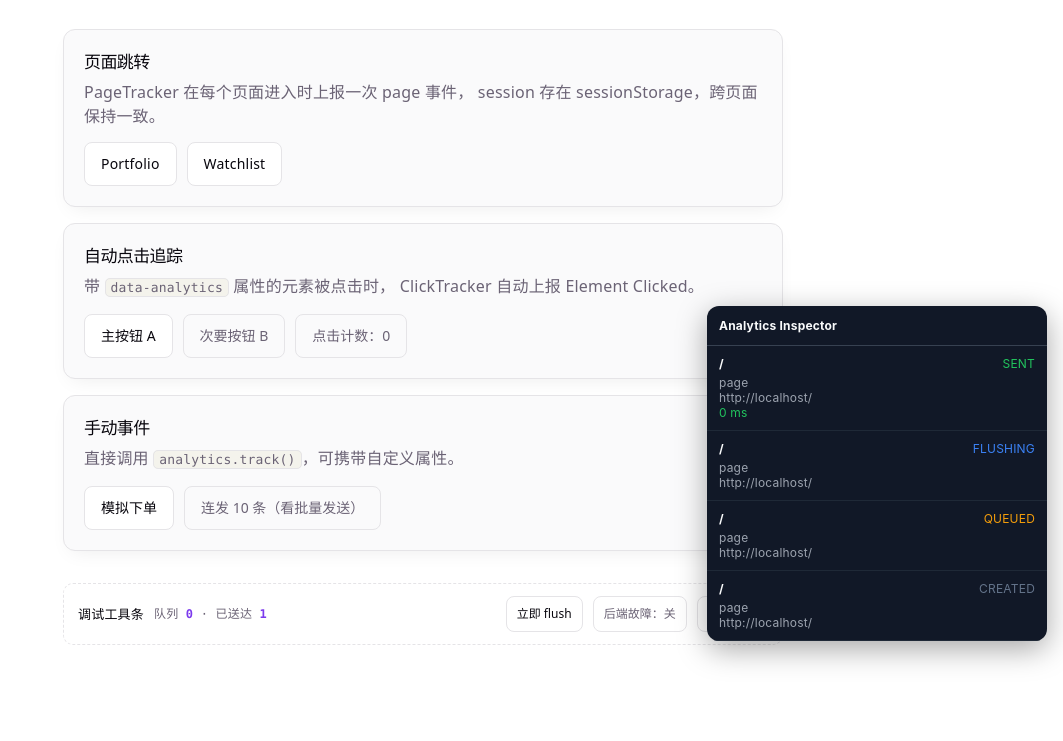
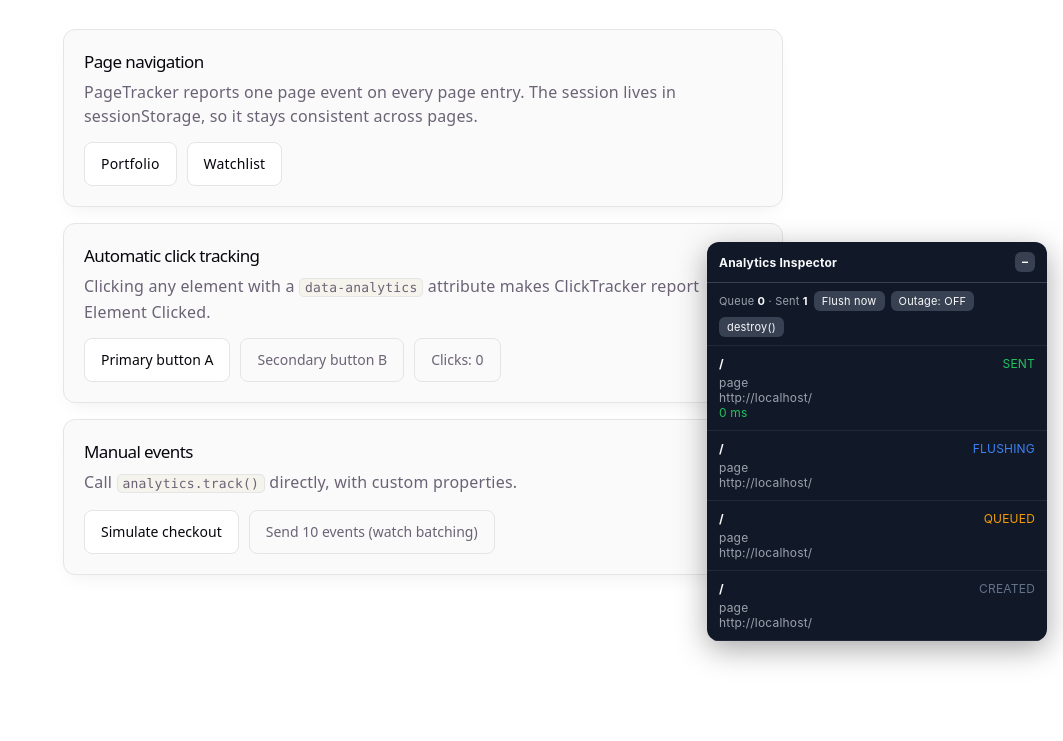
Before and after one commit to yhuang060122/Analytics, a website built with Vite: page demo/index.html in a window 1280 px wide. Shown: the part 143-884 px from the top of the page, without its empty margins (217-1280 px from the left). After the commit the page ends 830 px from the top, so only its background shows below. Built offline with nearby package versions, Linux system fonts and the light colour scheme; files whose address does not match are found by name.

Commit message:
complete demo (english)

```diff
--- a/analytics/adapters/browser/fetch-tracker.ts
+++ b/analytics/adapters/browser/fetch-tracker.ts
@@ -14,10 +14,13 @@ export class FetchTracker {
 
   private readonly ignoreUrls: string[];
 
+  private readonly analytics: Analytics;
+
   constructor(
-    private readonly analytics: Analytics,
+    analytics: Analytics,
     options: FetchTrackerOptions = {},
   ) {
+    this.analytics = analytics;
     this.ignoreUrls = options.ignoreUrls ?? ["/api/analytics/events"];
   }
 
@@ -26,7 +29,9 @@ export class FetchTracker {
       return;
     }
 
-    this.originalFetch = window.fetch;
+    // bind(): a detached window.fetch call throws
+    // "Illegal invocation" in browsers.
+    this.originalFetch = window.fetch.bind(window);
 
     window.fetch = this.interceptFetch;
   }
--- a/analytics/core/debug/debug-controller.ts
+++ b/analytics/core/debug/debug-controller.ts
@@ -2,7 +2,7 @@
 
 import { DebugEventBus } from "./event-bus";
 import { DebugInspector } from "./debug-inspector";
-import { DebugEvent } from "./debug-event";
+import type { DebugEvent } from "./debug-event";
 
 export interface DebugOptions {
   enabled?: boolean;
@@ -104,4 +104,13 @@ export class DebugController {
 
   }
 
+  /**
+   * The on-page inspector panel, if enabled.
+   * Host apps can mount controls into it via
+   * `getInspector()?.getToolbar()`.
+   */
+  getInspector(): DebugInspector | undefined {
+    return this.inspectorView;
+  }
+
 }
--- a/analytics/core/debug/debug-inspector.ts
+++ b/analytics/core/debug/debug-inspector.ts
@@ -1,17 +1,34 @@
 // core/debug/debug-inspector.ts
 
 import { DebugEventBus } from "./event-bus";
-import { DebugEvent } from "./debug-event";
+import type { DebugEvent } from "./debug-event";
+
+const STAGE_COLORS: Record<string, string> = {
+  created: "#64748B",
+  queued: "#F59E0B",
+  flushing: "#3B82F6",
+  sent: "#22C55E",
+  failed: "#EF4444",
+};
 
 export class DebugInspector {
 
   private panel?: HTMLDivElement;
+  private body?: HTMLDivElement;
+  private toolbarSlot?: HTMLDivElement;
+  private list?: HTMLDivElement;
+  private minimizeBtn?: HTMLButtonElement;
   private unsubscribe?: () => void;
   private readonly events: DebugEvent[] = [];
+  private collapsed = false;
+
+  private readonly bus: DebugEventBus;
 
   constructor(
-    private readonly bus: DebugEventBus
-  ) {}
+    bus: DebugEventBus
+  ) {
+    this.bus = bus;
+  }
 
   start(): void {
 
@@ -32,8 +49,47 @@ export class DebugInspector {
 
     this.panel?.remove();
     this.panel = undefined;
+    this.body = undefined;
+    this.toolbarSlot = undefined;
+    this.list = undefined;
+    this.minimizeBtn = undefined;
 
     this.events.length = 0;
+
+  }
+
+  /**
+   * Slot where the host app can mount its own
+   * controls (flush button, outage switch, ...).
+   * Undefined until start().
+   */
+  getToolbar(): HTMLDivElement | undefined {
+    return this.toolbarSlot;
+  }
+
+  /**
+   * Collapse / expand the panel. The header
+   * (with the toggle button) always stays visible.
+   */
+  toggle(collapsed?: boolean): void {
+    this.collapsed = collapsed ?? !this.collapsed;
+    this.applyCollapsed();
+  }
+
+  private applyCollapsed(): void {
+
+    if (!this.body || !this.minimizeBtn) return;
+
+    this.body.style.display =
+      this.collapsed ? "none" : "block";
+
+    this.minimizeBtn.textContent =
+      this.collapsed ? "+" : "–";
+
+    this.minimizeBtn.setAttribute(
+      "aria-label",
+      this.collapsed ? "Expand inspector" : "Minimize inspector"
+    );
 
   }
 
@@ -45,7 +101,7 @@ export class DebugInspector {
       this.events.pop();
     }
 
-    this.render();
+    this.renderList();
 
   }
 
@@ -61,96 +117,176 @@ export class DebugInspector {
       bottom:16px;
       width:340px;
       max-height:420px;
-      overflow:auto;
+      display:flex;
+      flex-direction:column;
       background:#111827;
       color:#F9FAFB;
       font:12px Inter,sans-serif;
       border-radius:12px;
       box-shadow:0 8px 30px rgba(0,0,0,.35);
       z-index:999999;
+      overflow:hidden;
     `;
+
+    // --- header (always visible) ---
+    const header = document.createElement("div");
+
+    header.style.cssText = `
+      display:flex;
+      align-items:center;
+      justify-content:space-between;
+      padding:10px 12px;
+      font-weight:700;
+      border-bottom:1px solid #374151;
+      flex-shrink:0;
+      user-select:none;
+    `;
+
+    const title = document.createElement("span");
+    title.textContent = "Analytics Inspector";
+
+    this.minimizeBtn = document.createElement("button");
+
+    this.minimizeBtn.textContent = "–";
+
+    this.minimizeBtn.style.cssText = `
+      all:unset;
+      cursor:pointer;
+      width:20px;
+      height:20px;
+      line-height:18px;
+      text-align:center;
+      border-radius:6px;
+      background:#374151;
+      color:#F9FAFB;
+      font-weight:700;
+    `;
+
+    this.minimizeBtn.addEventListener(
+      "click",
+      () => this.toggle()
+    );
+
+    header.appendChild(title);
+    header.appendChild(this.minimizeBtn);
+
+    // --- collapsible body ---
+    this.body = document.createElement("div");
+
+    this.body.style.cssText = `
+      overflow-y:auto;
+      min-height:0;
+    `;
+
+    // toolbar slot for host-app controls
+    this.toolbarSlot = document.createElement("div");
+
+    this.toolbarSlot.id = "analytics-inspector-toolbar";
+
+    this.toolbarSlot.style.cssText = `
+      display:none;
+      flex-wrap:wrap;
+      align-items:center;
+      gap:6px;
+      padding:8px 12px;
+      border-bottom:1px solid #1F2937;
+    `;
+
+    this.list = document.createElement("div");
+
+    this.body.appendChild(this.toolbarSlot);
+    this.body.appendChild(this.list);
+
+    this.panel.appendChild(header);
+    this.panel.appendChild(this.body);
 
     document.body.appendChild(this.panel);
 
-    this.render();
+    this.renderList();
 
   }
 
-  private render(): void {
+  /**
+   * Show the toolbar slot. Called by the host app
+   * once it has mounted its controls.
+   */
+  showToolbar(): void {
 
-    if (!this.panel) return;
+    if (!this.toolbarSlot) return;
 
-    const rows = this.events
-      .map(e => this.renderRow(e))
-      .join("");
-
-    this.panel.innerHTML = `
-      <div style="
-        padding:12px;
-        font-weight:700;
-        border-bottom:1px solid #374151;
-      ">
-        Analytics Inspector
-      </div>
-
-      ${rows}
-    `;
+    this.toolbarSlot.style.display = "flex";
 
   }
 
-  private renderRow(event: DebugEvent): string {
+  private renderList(): void {
 
-    const color = {
-      created: "#64748B",
-      queued: "#F59E0B",
-      flushing: "#3B82F6",
-      sent: "#22C55E",
-      failed: "#EF4444",
-    }[event.stage];
+    if (!this.list) return;
 
-    return `
-      <div style="
-        padding:10px 12px;
-        border-bottom:1px solid #1F2937;
-      ">
+    this.list.textContent = "";
 
-        <div style="
-          display:flex;
-          justify-content:space-between;
-        ">
-          <b>${event.context.event.name}</b>
+    for (const event of this.events) {
+      this.list.appendChild(this.renderRow(event));
+    }
 
-          <span style="color:${color}">
-            ${event.stage.toUpperCase()}
-          </span>
-        </div>
+  }
 
-        <div style="color:#9CA3AF;margin-top:4px">
-          ${event.context.event.type}
-        </div>
+  private renderRow(event: DebugEvent): HTMLDivElement {
 
-        <div style="color:#9CA3AF">
-          ${event.context.url}
-        </div>
+    const row = document.createElement("div");
 
-        ${
-          event.durationMs !== undefined
-            ? `<div style="color:#22C55E">
-                 ${event.durationMs} ms
-               </div>`
-            : ""
-        }
+    row.style.cssText = `
+      padding:10px 12px;
+      border-bottom:1px solid #1F2937;
+    `;
 
-        ${
-          event.error
-            ? `<div style="color:#EF4444">
-                 ${event.error}
-               </div>`
-            : ""
-        }
+    const top = document.createElement("div");
+    top.style.cssText =
+      "display:flex;justify-content:space-between;gap:8px;";
 
-      </div>
-    `;
+    const name = document.createElement("b");
+    name.textContent = event.context.event.name;
+
+    const stage = document.createElement("span");
+    stage.textContent = event.stage.toUpperCase();
+    stage.style.color = STAGE_COLORS[event.stage] ?? "#9CA3AF";
+
+    top.appendChild(name);
+    top.appendChild(stage);
+
+    const type = document.createElement("div");
+    type.textContent = event.context.event.type;
+    type.style.cssText = "color:#9CA3AF;margin-top:4px;";
+
+    const url = document.createElement("div");
+    url.textContent = event.context.url;
+    url.style.cssText = "color:#9CA3AF;word-break:break-all;";
+
+    row.appendChild(top);
+    row.appendChild(type);
+    row.appendChild(url);
+
+    if (event.durationMs !== undefined) {
+
+      const duration = document.createElement("div");
+      duration.textContent = `${event.durationMs} ms`;
+      duration.style.color = "#22C55E";
+
+      row.appendChild(duration);
+
+    }
+
+    if (event.error) {
+
+      const error = document.createElement("div");
+      error.textContent = event.error;
+      error.style.cssText =
+        "color:#EF4444;margin-top:4px;word-break:break-word;";
+
+      row.appendChild(error);
+
+    }
+
+    return row;
 
   }
 
--- a/demo/index.html
+++ b/demo/index.html
@@ -1,69 +1,74 @@
 <!doctype html>
-<html lang="zh-CN">
-  <head>
-    <meta charset="UTF-8" />
-    <link rel="icon" type="image/svg+xml" href="/favicon.svg" />
-    <meta name="viewport" content="width=device-width, initial-scale=1.0" />
+<html lang="en" data-page-node-id="WlDEjrM1IYBdqk2EkR7tUy">
+  <head data-page-node-id="Nc5s3zeiepqS37sXfumxHi">
+    <meta charset="UTF-8" data-page-node-id="7fumGQyXRnV7utbuymrPUL" />
+    <link rel="icon" type="image/svg+xml" href="/favicon.svg" data-page-node-id="X8oqx43txnLCPx3wyiYoxE" />
+    <meta name="viewport" content="width=device-width, initial-scale=1.0" data-page-node-id="qR3yPKipMVKXXBxTMH2z2K" />
     <title>Analytics SDK · Demo</title>
   </head>
-  <body>
-    <main class="wrap">
+  <body data-page-node-id="beaZEgfj0jCgfdlhtJwW3L">
+    <main class="wrap" data-page-node-id="hfmKk7HlcRFD5sXXkcxQcD">
 
-      <header class="page-head">
-        <h1>Analytics SDK Demo</h1>
-        <p class="lead">
-          控制台里能看到 Debug 输出的五个阶段：QUEUED → FLUSHING → SENT；
-          右下角 Inspector 面板同步显示同一条链路。
+      <header class="page-head" data-page-node-id="4FyjDsWzpEv8VW2oDuZ2PS">
+        <h1 data-page-node-id="HJnpFFIFxGrruX8aGhwzQe">Analytics SDK Demo</h1>
+        <p class="lead" data-page-node-id="qxaPXIugFZqFY4G65NaD3E">
+          The console logs all five debug stages: QUEUED →
+          FLUSHING → SENT. The Inspector panel in the
+          bottom-right corner shows the same pipeline.
         </p>
       </header>
 
-      <section class="card">
-        <h2>页面跳转</h2>
-        <p>
-          PageTracker 在每个页面进入时上报一次 page 事件，
-          session 存在 sessionStorage，跨页面保持一致。
+      <section class="card" data-page-node-id="b8HCNM1ew6dKEYlYw1ux0s">
+        <h2 data-page-node-id="31CYRLiKCB5BR2MacGucqp">Page navigation</h2>
+        <p data-page-node-id="NYwrF2z2tSOA0ZO8CTRsKM">
+          PageTracker reports one page event on every page
+          entry. The session lives in sessionStorage, so it
+          stays consistent across pages.
         </p>
-        <div class="row">
-          <a class="btn" href="/portfolio.html" data-analytics="进入 Portfolio">
+        <div class="row" data-page-node-id="CCC4OpBRgWJ3jE8maDLAJn">
+          <a class="btn" href="/portfolio.html" data-analytics="Open Portfolio" data-page-node-id="Dn4fzwWuZmmmK4LvMBrE0L">
             Portfolio
           </a>
-          <a class="btn" href="/watchlist.html" data-analytics="进入 Watchlist">
+          <a class="btn" href="/watchlist.html" data-analytics="Open Watchlist" data-page-node-id="FvUDymhLew7Qk4W0tB5xH9">
             Watchlist
           </a>
         </div>
       </section>
 
-      <section class="card">
-        <h2>自动点击追踪</h2>
-        <p>
-          带 <code>data-analytics</code> 属性的元素被点击时，
-          ClickTracker 自动上报 Element Clicked。
+      <section class="card" data-page-node-id="c7jdKQKvOwjlTiv82oQtfn">
+        <h2 data-page-node-id="koO7JtDZIkkKrbGR4SqfyQ">Automatic click tracking</h2>
+        <p data-page-node-id="G3oAmHBQwri1LKARER3hzw">
+          Clicking any element with a
+          <code data-page-node-id="MDHuQOmiYlvzQNTvxFY4uG">data-analytics</code> attribute makes
+          ClickTracker report Element Clicked.
         </p>
-        <div class="row">
-          <button class="btn" data-analytics="主按钮 A">
-            主按钮 A
+        <div class="row" data-page-node-id="KttfgENY3b6vmSGXh2SmYe">
+          <button class="btn" data-analytics="Primary button A" data-page-node-id="48bnO72W0DEGWgygZ3UyX6">
+            Primary button A
           </button>
-          <button class="btn ghost" data-analytics="次要按钮 B">
-            次要按钮 B
+          <button class="btn ghost" data-analytics="Secondary button B" data-page-node-id="Ae8ZMEbYC6FnCIaf9NAvCb">
+            Secondary button B
           </button>
-          <button class="btn ghost" id="counterBtn" data-analytics="计数器">
-            点击计数：0
+          <button class="btn ghost" id="counterBtn" data-analytics="Counter" data-page-node-id="tEFncd2pqQRJG2KZ8D28EH">
+            Clicks: 0
           </button>
         </div>
       </section>
 
-      <section class="card">
-        <h2>手动事件</h2>
-        <p>直接调用 <code>analytics.track()</code>，可携带自定义属性。</p>
-        <div class="row">
-          <button class="btn" id="checkoutBtn">模拟下单</button>
-          <button class="btn ghost" id="burstBtn">
-            连发 10 条（看批量发送）
+      <section class="card" data-page-node-id="LsCWHSFfiISyUkzacItvO7">
+        <h2 data-page-node-id="KW1EbUCzMJk6z1OL6F7X9b">Manual events</h2>
+        <p data-page-node-id="jSX9ju9DCvjF3KEYf6wss7">
+          Call <code data-page-node-id="vXgKG9c4fgpH8J7kvIXYfl">analytics.track()</code> directly, with
+          custom properties.
+        </p>
+        <div class="row" data-page-node-id="xon34sEVUHAutrLkhsqXCy">
+          <button class="btn" id="checkoutBtn" data-page-node-id="cD11YfLWFBWgPxE1O3Hksu">Simulate checkout</button>
+          <button class="btn ghost" id="burstBtn" data-page-node-id="t8jRcXTM09fDS0P2AUEed1">
+            Send 10 events (watch batching)
           </button>
         </div>
       </section>
 
-      <div id="devbar"></div>
 
     </main>
 
--- a/demo/src/devbar.ts
+++ /dev/null
@@ -1,87 +0,0 @@
-import { analytics } from "./analytics";
-
-/**
- * Small toolbar shared by every page:
- * queue state, manual flush, outage switch, destroy().
- */
-export function mountDevBar(host: HTMLElement): void {
-  host.className = "devbar";
-
-  host.innerHTML = `
-    <span class="devbar-title">调试工具条</span>
-
-    <span class="devbar-stat">
-      队列 <b id="devPending">0</b>
-      ·
-      已送达 <b id="devSent">0</b>
-    </span>
-
-    <button class="btn tiny" id="devFlush">
-      立即 flush
-    </button>
-
-    <button class="btn tiny ghost" id="devOutage">
-      后端故障：关
-    </button>
-
-    <button class="btn tiny ghost" id="devDestroy">
-      destroy()
-    </button>
-  `;
-
-  const pendingEl = host.querySelector("#devPending")!;
-
-  const sentEl = host.querySelector("#devSent")!;
-
-  const outageBtn =
-    host.querySelector<HTMLButtonElement>("#devOutage")!;
-
-  let sent = 0;
-
-  analytics.debug.bus.subscribe((event) => {
-    if (event.stage !== "sent") return;
-
-    sent += 1;
-    sentEl.textContent = String(sent);
-  });
-
-  setInterval(() => {
-    pendingEl.textContent = String(analytics.pending);
-  }, 400);
-
-  host
-    .querySelector("#devFlush")!
-    .addEventListener("click", () => {
-      void analytics.flush();
-    });
-
-  let failing = false;
-
-  outageBtn.addEventListener("click", () => {
-    failing = !failing;
-
-    void fetch(
-      `/api/analytics/outage?state=${failing ? "on" : "off"}`,
-    );
-
-    outageBtn.textContent = `后端故障：${
-      failing ? "开" : "关"
-    }`;
-
-    outageBtn.classList.toggle("danger", failing);
-  });
-
-  host
-    .querySelector("#devDestroy")!
-    .addEventListener("click", () => {
-      analytics.destroy();
-
-      host.classList.add("devbar-off");
-
-      outageBtn.disabled = true;
-
-      console.log(
-        "[demo] destroy() 已调用：之后的点击不再上报",
-      );
-    });
-}
--- /dev/null
+++ b/demo/src/inspector-toolbar.ts
@@ -0,0 +1,95 @@
+import { analytics } from "./analytics";
+
+/**
+ * Mounts demo controls into the Analytics
+ * Inspector's toolbar slot:
+ * queue state, manual flush, outage switch, destroy().
+ */
+export function mountInspectorToolbar(): void {
+  const slot = analytics.debug.getInspector()?.getToolbar();
+
+  if (!slot) {
+    console.warn(
+      "[demo] Inspector is not enabled, no toolbar slot",
+    );
+    return;
+  }
+
+  const btnStyle = `
+    all:unset;
+    cursor:pointer;
+    padding:3px 8px;
+    border-radius:6px;
+    background:#374151;
+    color:#F9FAFB;
+    font-size:11px;
+    white-space:nowrap;
+  `;
+
+  slot.innerHTML = `
+    <span style="color:#9CA3AF;font-size:11px">
+      Queue <b id="devPending" style="color:#F9FAFB">0</b>
+      ·
+      Sent <b id="devSent" style="color:#F9FAFB">0</b>
+    </span>
+
+    <button id="devFlush">Flush now</button>
+
+    <button id="devOutage"><span id="devOutageLabel">Outage: OFF</span></button>
+
+    <button id="devDestroy">destroy()</button>
+  `;
+
+  const styled = slot.querySelectorAll("button");
+
+  styled.forEach((b) => (b.style.cssText = btnStyle));
+
+  const pendingEl = slot.querySelector("#devPending")!;
+  const sentEl = slot.querySelector("#devSent")!;
+  const outageBtn = slot.querySelector<HTMLButtonElement>("#devOutage")!;
+  const outageLabel = slot.querySelector<HTMLSpanElement>("#devOutageLabel")!;
+  const destroyBtn = slot.querySelector<HTMLButtonElement>("#devDestroy")!;
+
+  let sent = 0;
+
+  analytics.debug.bus.subscribe((event) => {
+    if (event.stage !== "sent") return;
+
+    sent += 1;
+    sentEl.textContent = String(sent);
+  });
+
+  const pendingTimer = setInterval(() => {
+    pendingEl.textContent = String(analytics.pending);
+  }, 400);
+
+  slot.querySelector("#devFlush")!.addEventListener("click", () => {
+    void analytics.flush();
+  });
+
+  let failing = false;
+
+  outageBtn.addEventListener("click", () => {
+    failing = !failing;
+
+    void fetch(`/api/analytics/outage?state=${failing ? "on" : "off"}`);
+
+    outageLabel.textContent = `Outage: ${failing ? "ON" : "OFF"}`;
+    outageBtn.style.background = failing ? "#7F1D1D" : "#374151";
+  });
+
+  destroyBtn.addEventListener("click", () => {
+    analytics.destroy();
+
+    clearInterval(pendingTimer);
+
+    outageBtn.disabled = true;
+    destroyBtn.disabled = true;
+    destroyBtn.style.opacity = "0.5";
+
+    console.log("[demo] destroy() called: no more events tracked");
+  });
+
+  // slot is display:none until someone asks for it
+  analytics.debug.getInspector()!.showToolbar();
+}
--- a/demo/src/main.ts
+++ b/demo/src/main.ts
@@ -1,6 +1,6 @@
 import "./style.css";
 import { analytics } from "./analytics";
-import { mountDevBar } from "./devbar";
+import { mountInspectorToolbar } from "./inspector-toolbar";
 
 const counterBtn =
   document.querySelector<HTMLButtonElement>("#counterBtn")!;
@@ -10,7 +10,7 @@ let counter = 0;
 counterBtn.addEventListener("click", () => {
   counter += 1;
 
-  counterBtn.textContent = `点击计数：${counter}`;
+  counterBtn.textContent = `Clicks: ${counter}`;
 
   // Auto click tracking fires too: this adds the payload.
   analytics.track("Counter Clicked", { count: counter });
@@ -34,4 +34,4 @@ document
     }
   });
 
-mountDevBar(document.querySelector("#devbar")!);
+mountInspectorToolbar();
--- a/demo/src/portfolio.ts
+++ b/demo/src/portfolio.ts
@@ -1,6 +1,6 @@
 import "./style.css";
 import { analytics } from "./analytics";
-import { mountDevBar } from "./devbar";
+import { mountInspectorToolbar } from "./inspector-toolbar";
 
 interface Holding {
   symbol: string;
@@ -20,7 +20,7 @@ function renderHoldings(holdings: readonly Holding[]): void {
       (holding) => `
         <li>
           <b>${holding.symbol}</b>
-          <span>${holding.shares} 股</span>
+          <span>${holding.shares} shares</span>
           <span class="num">¥${holding.value.toFixed(2)}</span>
         </li>
       `,
@@ -63,6 +63,6 @@ document
     });
   });
 
-mountDevBar(document.querySelector("#devbar")!);
+mountInspectorToolbar();
 
 void refresh();
--- a/demo/src/style.css
+++ b/demo/src/style.css
@@ -189,34 +189,3 @@ code {
   color: var(--text);
   opacity: 0.6;
 }
-
-.devbar {
-  display: flex;
-  align-items: center;
-  flex-wrap: wrap;
-  gap: 10px;
-  margin-top: 32px;
-  padding: 12px 14px;
-  border: 1px dashed var(--border);
-  border-radius: 10px;
-  font-size: 13px;
-}
-
-.devbar-off {
-  opacity: 0.5;
-}
-
-.devbar-title {
-  font-weight: 500;
-  color: var(--text-h);
-}
-
-.devbar-stat {
-  font-family: var(--mono);
-  font-size: 12px;
-  margin-right: auto;
-}
-
-.devbar-stat b {
-  color: var(--accent);
-}
--- a/demo/src/watchlist.ts
+++ b/demo/src/watchlist.ts
@@ -1,6 +1,6 @@
 import "./style.css";
 import { analytics } from "./analytics";
-import { mountDevBar } from "./devbar";
+import { mountInspectorToolbar } from "./inspector-toolbar";
 
 const newsEl =
   document.querySelector<HTMLUListElement>("#news")!;
@@ -31,4 +31,4 @@ loadNewsBtn.addEventListener("click", () => {
   void loadNews();
 });
 
-mountDevBar(document.querySelector("#devbar")!);
+mountInspectorToolbar();
```
Also changed, not shown: demo/portfolio.html (+8 -8 lines), demo/vite.config.ts (+7 -7 lines), demo/watchlist.html (+13 -8 lines).
